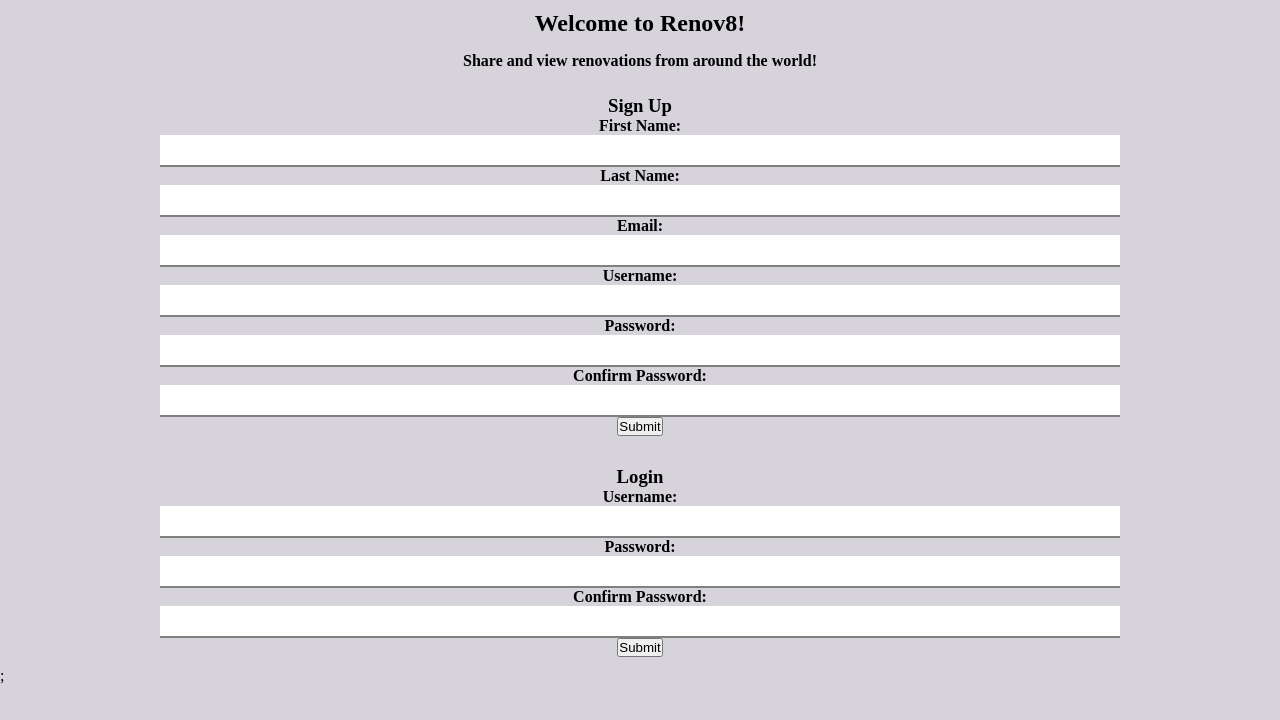
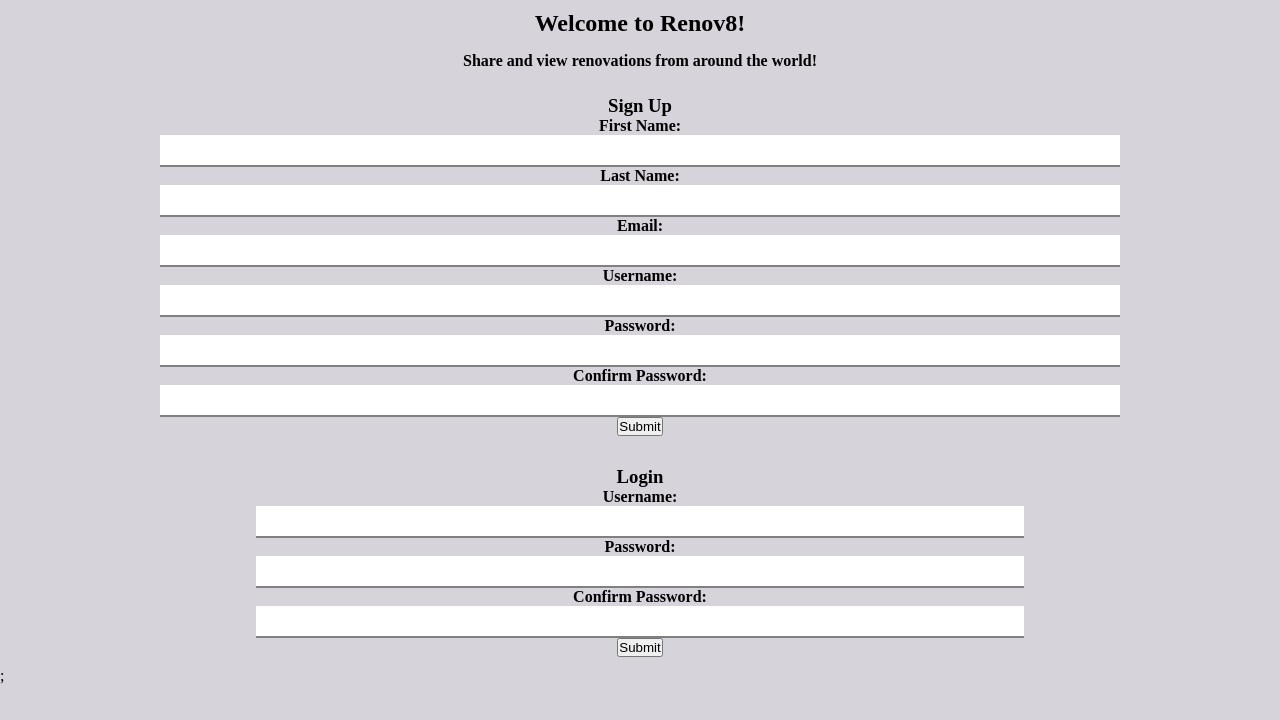
Before and after one commit to luyosamson/Phase4-Indepenent-Project, a React (Create React App) app in the folder client/: page / in a window 1280 px wide. Shown: the top 720 px of the page. Built offline with nearby package versions, Linux system fonts and the light colour scheme; no server answers.

Commit message:
Style homepage

```diff
--- a/client/src/index.css
+++ b/client/src/index.css
@@ -51,7 +51,7 @@ body {
   text-align: center;
   margin-left: auto;
   margin-right: auto;
-  width: 75%;
+  width: 60%;
   height: 75%;
   padding-top: 20px;
   padding-bottom: 10px;
```
